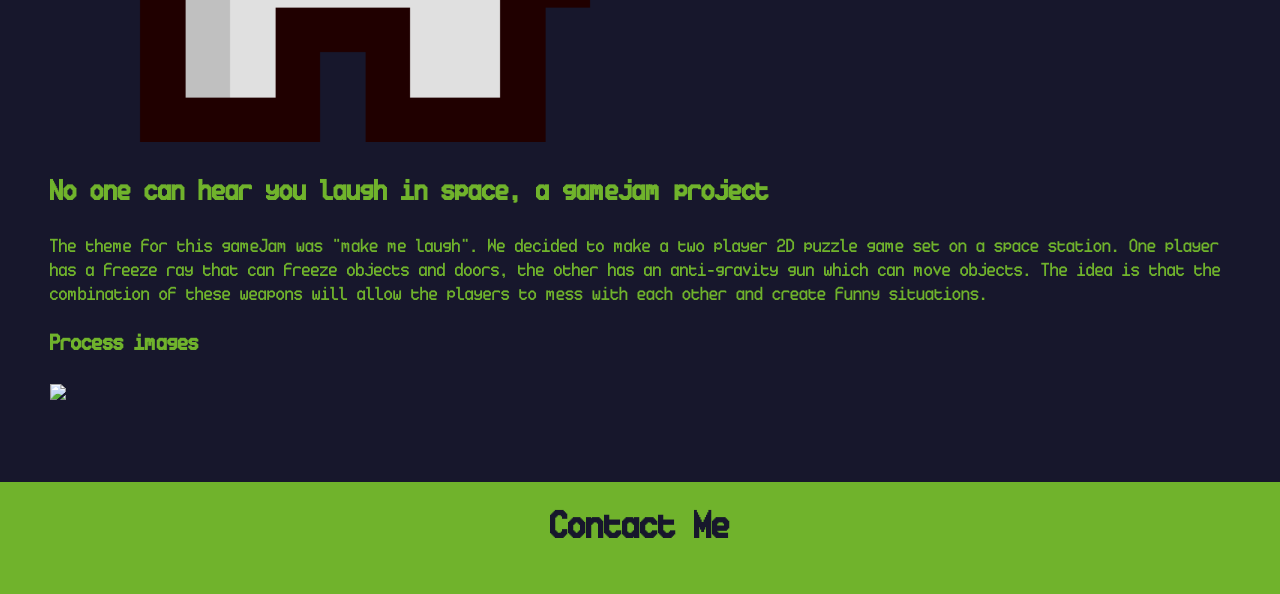
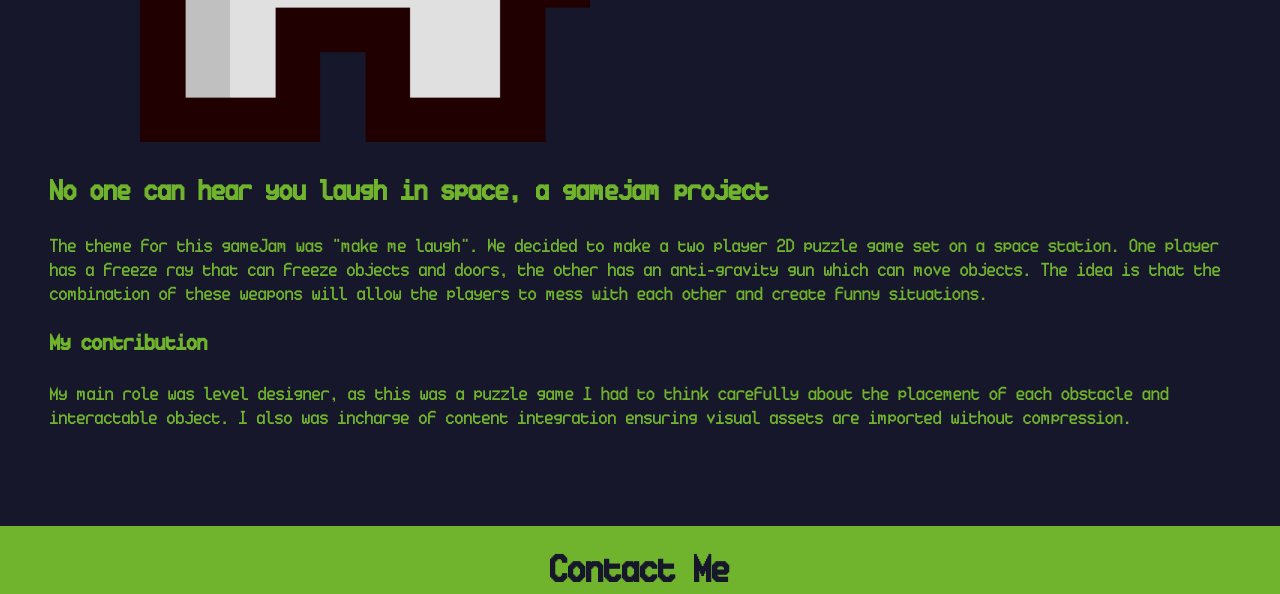
Before and after one commit to jamielill/website, a plain HTML site: page gameJams/noOneCanHearYouLaughInSpace.html in a window 1280 px wide. Shown: the part 698-1292 px from the top of the page. Drawn offline with Linux system fonts and the light colour scheme.

Commit message:
added my contribution for game jams

```diff
--- a/gameJams/noOneCanHearYouLaughInSpace.html
+++ b/gameJams/noOneCanHearYouLaughInSpace.html
@@ -25,8 +25,11 @@
                 has an anti-gravity gun which can move objects. The idea is that the combination of these weapons
                 will allow the players to mess with each other and create funny situations.
             </p>
-            <h3>Process images</h3>
-            <img src="../images/" height="480px">
+            <h3>My contribution</h3>
+            <p>My main role was level designer, as this was a puzzle game I had to think carefully about the placement
+               of each obstacle and interactable object. I also was incharge of content integration ensuring visual assets
+               are imported without compression.
+            </p>
         </main>
         <footer>
             <h1>Contact Me</h1>
```
Also changed, not shown: gameJams/confectioneryConfusion.html (+4 -2 lines), gameJams/moleSweeper.html (+4 -2 lines), gameJams/organSweeper.html (+4 -2 lines).
